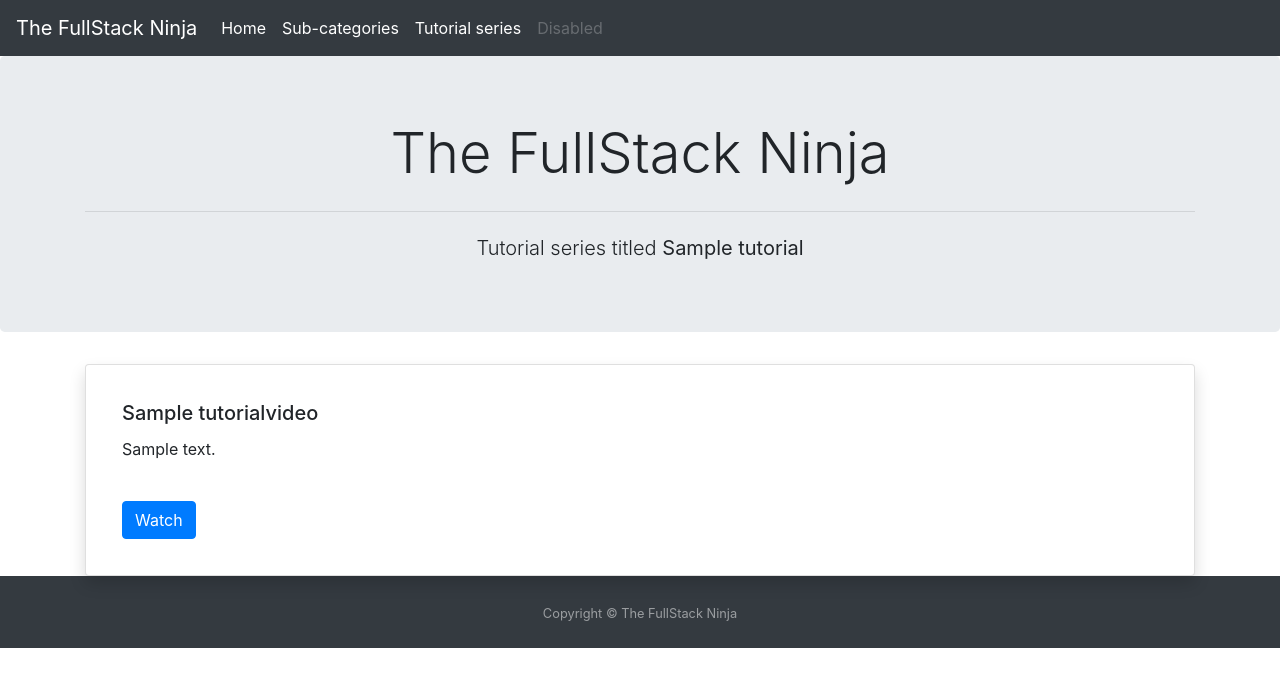
After one commit to bodealamu/fullstackninja, a Django app: a page that uses catalogue/templates/catalogue/tutorialvideos.html in a window 1280 px wide. The commit adds this page. Shown: the top 687 px of the page. Run offline with Django 3.2, Linux system fonts and the light colour scheme; tables that the repository leaves empty hold one stand-in row (values such as "Sample post"); some libraries are stand-ins or nearby versions.

Commit message:
tutorial series view list for selected categories

```diff
--- a/catalogue/templates/catalogue/tutorialseries.html
+++ b/catalogue/templates/catalogue/tutorialseries.html
@@ -21,7 +21,7 @@
                   <p class="card-text"></p>
                 </div>
                 <div class="card-body">
-                  <a href="#" class="btn btn-primary">Open</a>
+                  <a href="{% url 'hometutorialvideos' category_slug=category.slug slug_subcategory=subcategory.slug tutorial_series_slug=tutorial.tutorial_series_slug %}" class="btn btn-primary">Open</a>
                 </div>
               </div>
           {% endfor %}
--- /dev/null
+++ b/catalogue/templates/catalogue/tutorialvideos.html
@@ -0,0 +1,32 @@
+{% extends "catalogue/base.html" %}
+
+{% block content %}
+
+<div class="jumbotron text-center">
+      <div class="container">
+        <h1 class="display-4">The FullStack Ninja</h1>
+          <hr class="my-4">
+        <h2 class=" lead">Tutorial series titled <strong>{{tutorial_series.title}}</strong> </h2>
+
+
+      </div>
+    </div>
+    <div class="container">
+
+        {% for video in tutorial_videos%}
+          <div class="card p-3 shadow" >
+
+            <div class="card-body">
+              <h5 class="card-title">{{video.video_title}}</h5>
+              <p class="card-text">{{video.description}} </p>
+            </div>
+            <div class="card-body">
+              <a href="#" class="btn btn-primary">Watch</a>
+            </div>
+          </div>
+        {% endfor %}
+
+    </div>
+
+
+{% endblock %}
--- a/catalogue/urls.py
+++ b/catalogue/urls.py
@@ -10,4 +10,6 @@ urlpatterns = [
     path("allsubcategories", views.all_subcategorylist, name="allsubcategories"),
     path("alltutorialserieslist", views.all_tutorialserieslist, name="alltutorialserieslist"),
     path("<str:category_slug>/<str:slug_subcategory>/", views.tutorial_series_list, name="hometutorialseries"),
+    path("<str:category_slug>/<str:slug_subcategory>/<str:tutorial_series_slug>/",
+         views.tutorial_videos_list, name="hometutorialvideos"),
 ]
--- a/catalogue/views.py
+++ b/catalogue/views.py
@@ -30,7 +30,6 @@ def subcategories_list(request, category_slug):
     category = get_object_or_404(Category,slug=category_slug)
     # find all sub categories whose category slug is given
     subcategories = SubCategory.objects.filter(classification=category)
-    print(subcategories)
 
     context = {
         "subcategories":subcategories,
@@ -40,7 +39,34 @@ def subcategories_list(request, category_slug):
     return render(request=request, template_name="catalogue/subcategorieslist.html", context=context)
 
 
-def tutorial_series_list(request,category_slug,  slug_subcategory):
+def tutorial_videos_list(request, category_slug, slug_subcategory, tutorial_series_slug):
+    """
+    View function which lists out all the tutorial videos which belong to a tutorial series, subcategory and category
+    :param request:
+    :param category_slug:
+    :param slug_subcategory:
+    :param tutorial_series_slug:
+    :return:
+    """
+    category = get_object_or_404(Category, slug=category_slug)
+    subcategory = get_object_or_404(SubCategory, slug=slug_subcategory)
+    tutorial_series = get_object_or_404(Tutorial, tutorial_series_slug=tutorial_series_slug)
+    tutorial_videos = TutorialVideo.objects.filter(tutorial_category=tutorial_series)
+
+    for tut in tutorial_videos:
+        print(tut.tutorial_video_slug)
+
+    context={
+        "category":category,
+        "subcategory":subcategory,
+        "tutorial_series":tutorial_series,
+        "tutorial_videos":tutorial_videos,
+    }
+
+    return render(request=request, context=context, template_name="catalogue/tutorialvideos.html")
+
+
+def tutorial_series_list(request, category_slug,  slug_subcategory):
     """
     :param request:
     :param slug_subcategory: slug for the subcategory which has the tutorial series
@@ -50,24 +76,12 @@ def tutorial_series_list(request,category_slug,  slug_subcategory):
     subcategory = get_object_or_404(SubCategory, slug=slug_subcategory)
 
     tutorial_series = Tutorial.objects.filter(tutorial_category=subcategory)
-    num_id = subcategory.classification.slug
-
-    print(category)
-    print(subcategory)
-    print(subcategory.classification)
-    print(num_id)
-    print(tutorial_series)
-
-    # print(tutorial_series)
 
     context = {
         "subcategory":subcategory,
         "tutorialseries":tutorial_series,
         "category":category,
     }
-
-    for tut in tutorial_series:
-        print(tut.title)
 
     return render(request=request, template_name="catalogue/tutorialseries.html",context=context)
 
```
